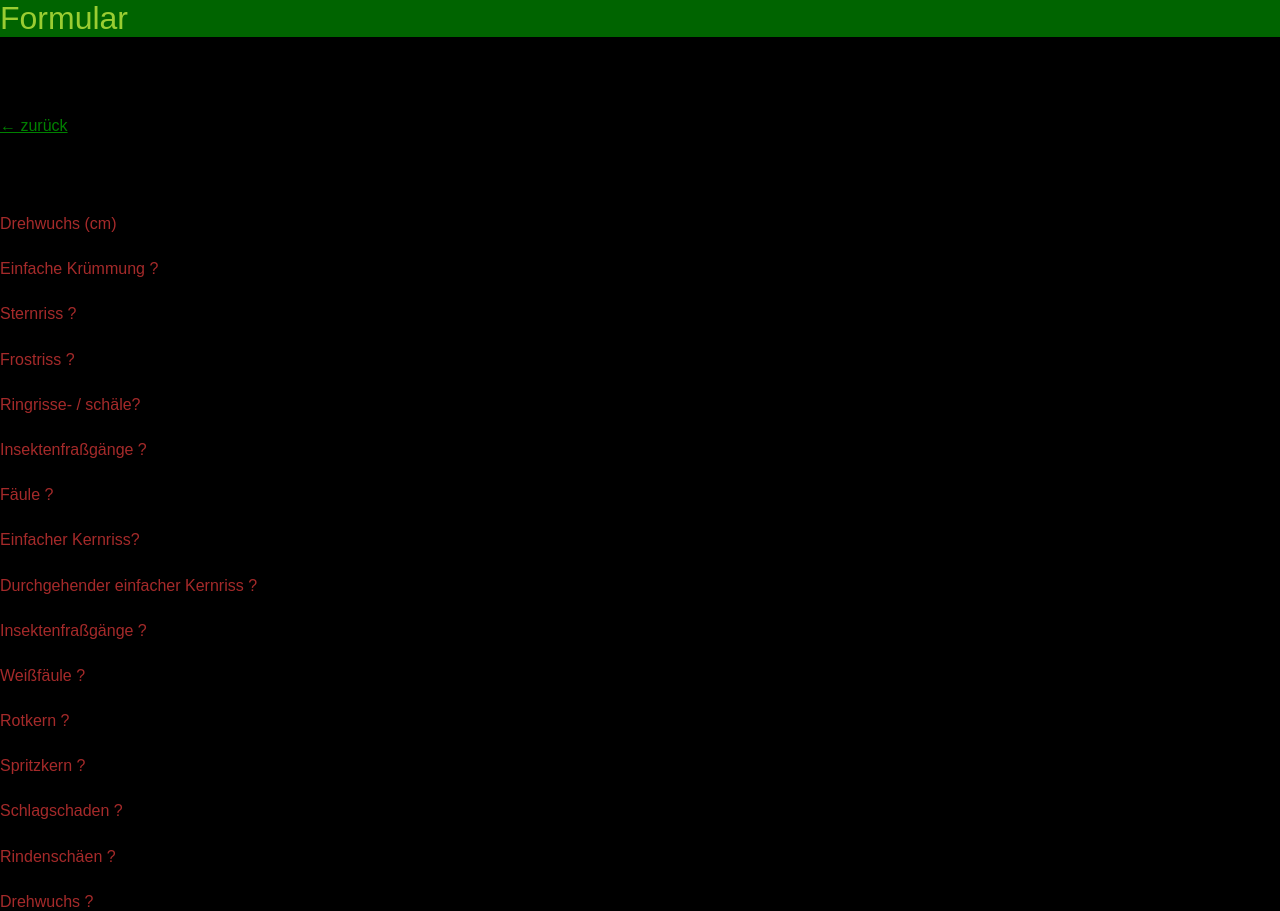
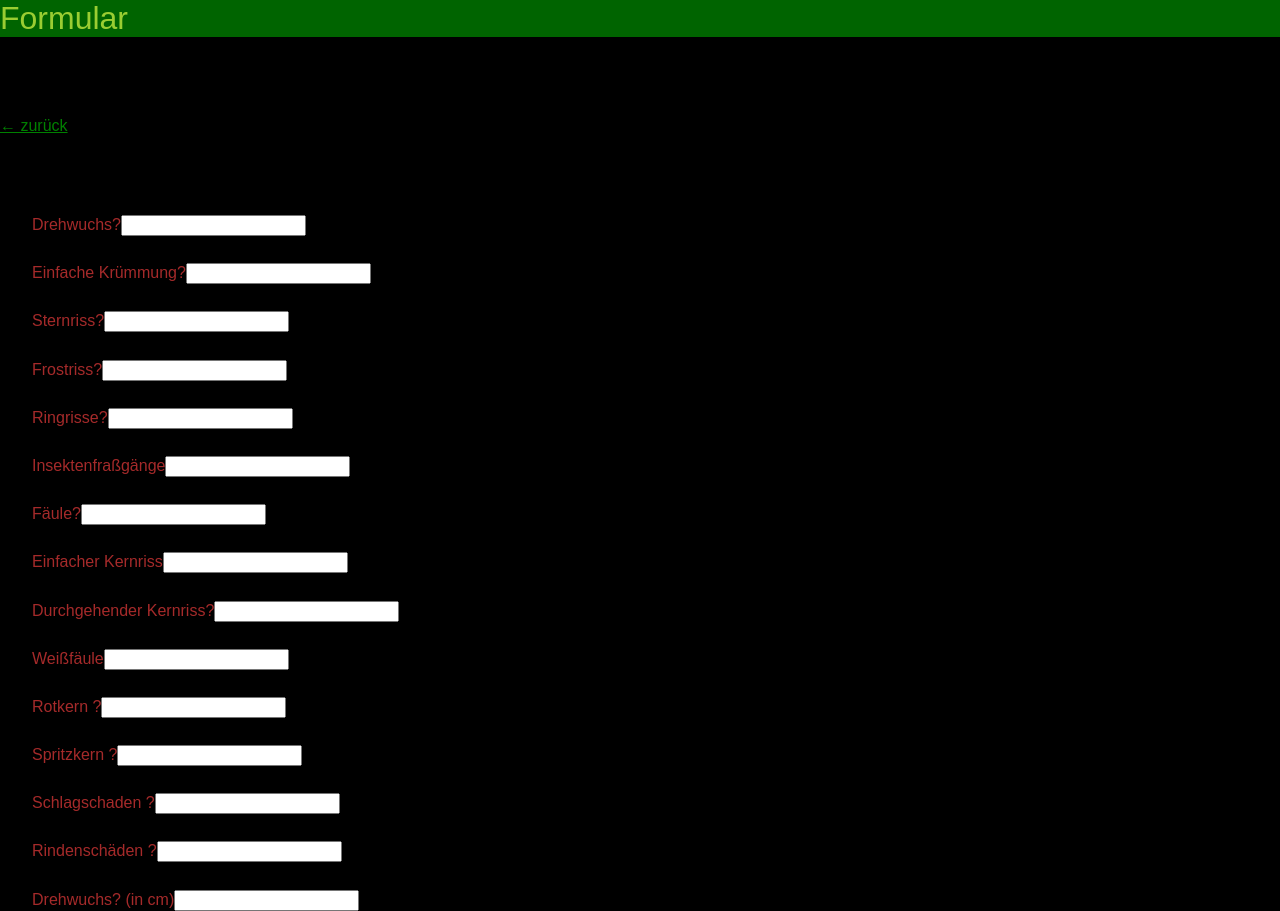
Before and after one commit to vokarl/capstone, a Next.js app: page /sortinglist/buchenstammholz in a window 1280 px wide. Built offline with nearby package versions, Linux system fonts and the light colour scheme.

Commit message:
added form sorting form fields

```diff
--- a/pages/sortinglist/[slug].js
+++ b/pages/sortinglist/[slug].js
@@ -117,49 +117,51 @@ export default function DynamicForm() {
   const currentTree = treeData.find((element) => element.slug === treeFromSlug);
   const attributes = currentTree.attributes;
 
+  let inputNumber = 1;
+
+  const renderInputField = (label) => {
+    const inputId = `input$(inputNumber)`;
+    inputNumber++;
+    return (
+      <div>
+        <label htmlFor={inputId}>{label}</label>
+        <input type="text" name={inputId} id={inputId} />
+      </div>
+    );
+  };
+
   return (
     <div>
       <Heading>Formular</Heading>
       <StyledLink href="/treelist">← zurück</StyledLink>
       <StyledForm>
-        {attributes.auswuechse && <div>Auswüchse</div>}
+        {attributes.auswuechse && renderInputField("Auswüchse ?")}
+        {attributes.wasserreiser && renderInputField("Wasserreiser vorhanden?")}
+        {attributes.drehwuchs && renderInputField("Drehwuchs?")}
+        {attributes.mondring && renderInputField("Mondring ?")}
+        {attributes.einfachekrümmung && renderInputField("Einfache Krümmung?")}
+        {attributes.sternriss && renderInputField("Sternriss?")}
+        {attributes.frostriss && renderInputField("Frostriss?")}
+        {attributes.ringrisse && renderInputField("Ringrisse?")}
+        {attributes.insektenfraßgänge && renderInputField("Insektenfraßgänge")}
+        {attributes.fäule && renderInputField("Fäule?")}
+        {attributes.einfacherkernriss && renderInputField("Einfacher Kernriss")}
+        {attributes.durchgehenderkernriss &&
+          renderInputField("Durchgehender Kernriss?")}
+        {attributes.weißfäule && renderInputField("Weißfäule")}
+        {attributes.rotkern && renderInputField("Rotkern ?")}
+        {attributes.spritzkern && renderInputField("Spritzkern ?")}
+        {attributes.schlagschaden && renderInputField("Schlagschaden ?")}
+        {attributes.rindenschaeden && renderInputField("Rindenschäden ?")}
+        {attributes.weichfäule && renderInputField("Weichfäule ?")}
+        {attributes.durchsnittlichejahrringbreite &&
+          renderInputField("Durchschn. Jahrringbreite?")}
+        {attributes.drehwuchs && renderInputField("Drehwuchs? (in cm)")}
+        {attributes.exzentritätmarkröhre &&
+          renderInputField("Exzentrische Markröhre ?")}
 
-        {attributes.aeste && <div>Äste????</div>}
-        {attributes.wasserreiser && <div>Wasserreiser</div>}
-
-        {attributes.drehwuchs && <div>Drehwuchs (cm)</div>}
-        {attributes.mondring && <div>Mondring ?</div>}
-        {attributes.einfachekrümmung && <div>Einfache Krümmung ?</div>}
-
-        {attributes.sternriss && <div>Sternriss ?</div>}
-
-        {attributes.frostriss && <div>Frostriss ?</div>}
-        {attributes.ringrisse && <div>Ringrisse- / schäle?</div>}
-        {attributes.insektenfraßgänge && <div>Insektenfraßgänge ?</div>}
-        {attributes.fäule && <div>Fäule ?</div>}
-
-        {attributes.einfacherkernriss && <div>Einfacher Kernriss?</div>}
-        {attributes.durchgehenderkernriss && (
-          <div>Durchgehender einfacher Kernriss ?</div>
-        )}
-
-        {attributes.insektenfraßgänge && <div>Insektenfraßgänge ?</div>}
-        {attributes.weißfäule && <div>Weißfäule ?</div>}
-        {attributes.rotkern && <div>Rotkern ?</div>}
-        {attributes.spritzkern && <div>Spritzkern ?</div>}
-        {attributes.schlagschaden && <div>Schlagschaden ?</div>}
-        {attributes.rindenschaeden && <div>Rindenschäen ?</div>}
-        {attributes.weichfäule && <div>Weichfäule ?</div>}
-
-        {attributes.durchsnittlichejahrringbreite && (
-          <div>⌀ Jahrringbreite ?</div>
-        )}
-        {attributes.drehwuchs && <div>Drehwuchs ?</div>}
-        {attributes.exzentritätmarkröhre && (
-          <div>Exzentrität der Markröhre ?</div>
-        )}
-        {attributes.abholzigkeit && <div>Abholzigkeit ?</div>}
-        {attributes.verfärbung && <div>Verfärbung ?</div>}
+        {attributes.abholzigkeit && renderInputField("Abholzigkeit?")}
+        {attributes.verfärbung && renderInputField("Verfärbung?")}
       </StyledForm>
     </div>
   );
@@ -182,4 +184,5 @@ const StyledForm = styled.form`
   flex-direction: column;
   gap: 1.7rem;
   color: brown;
+  padding-left: 2rem;
 `;
```
